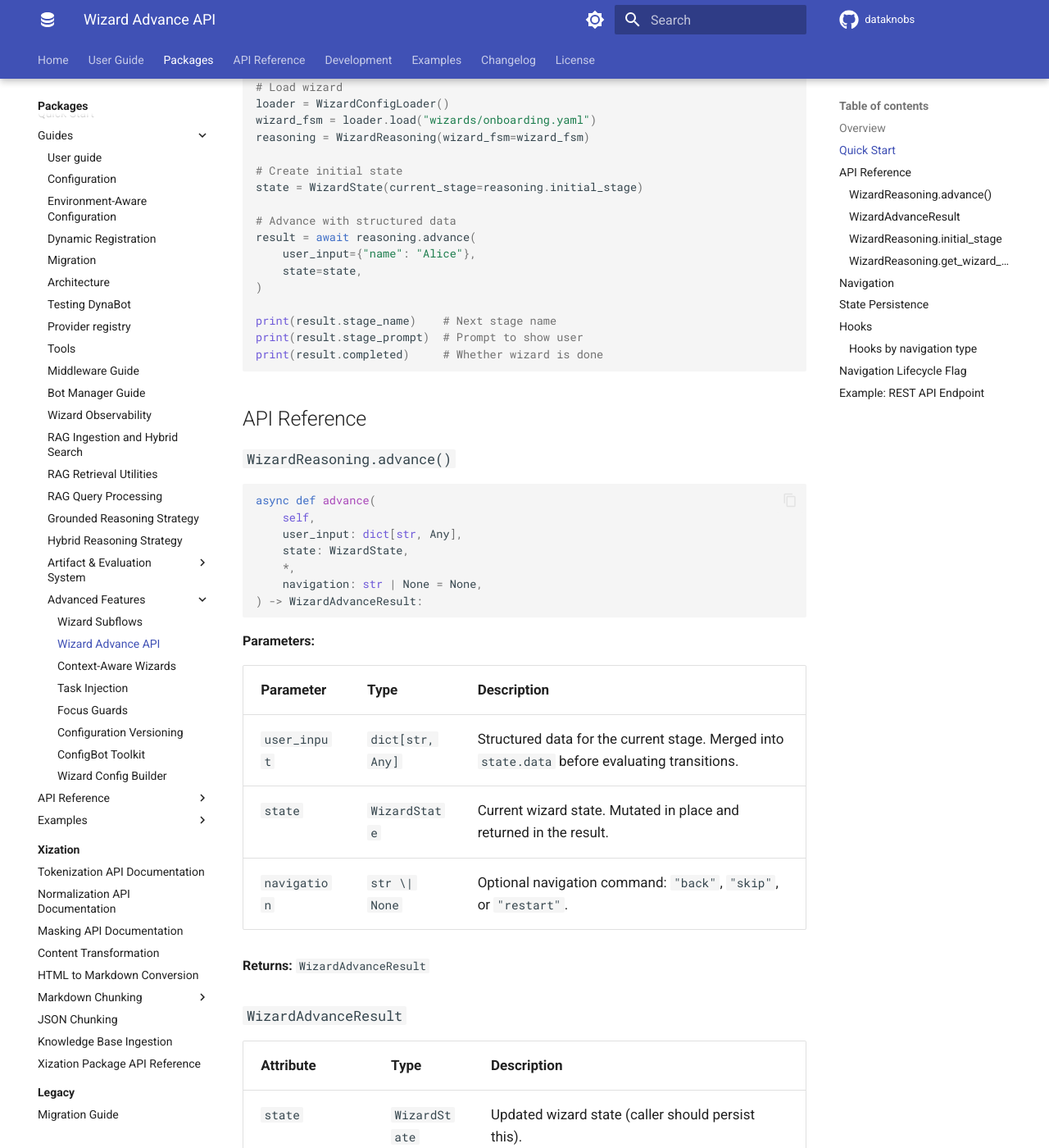
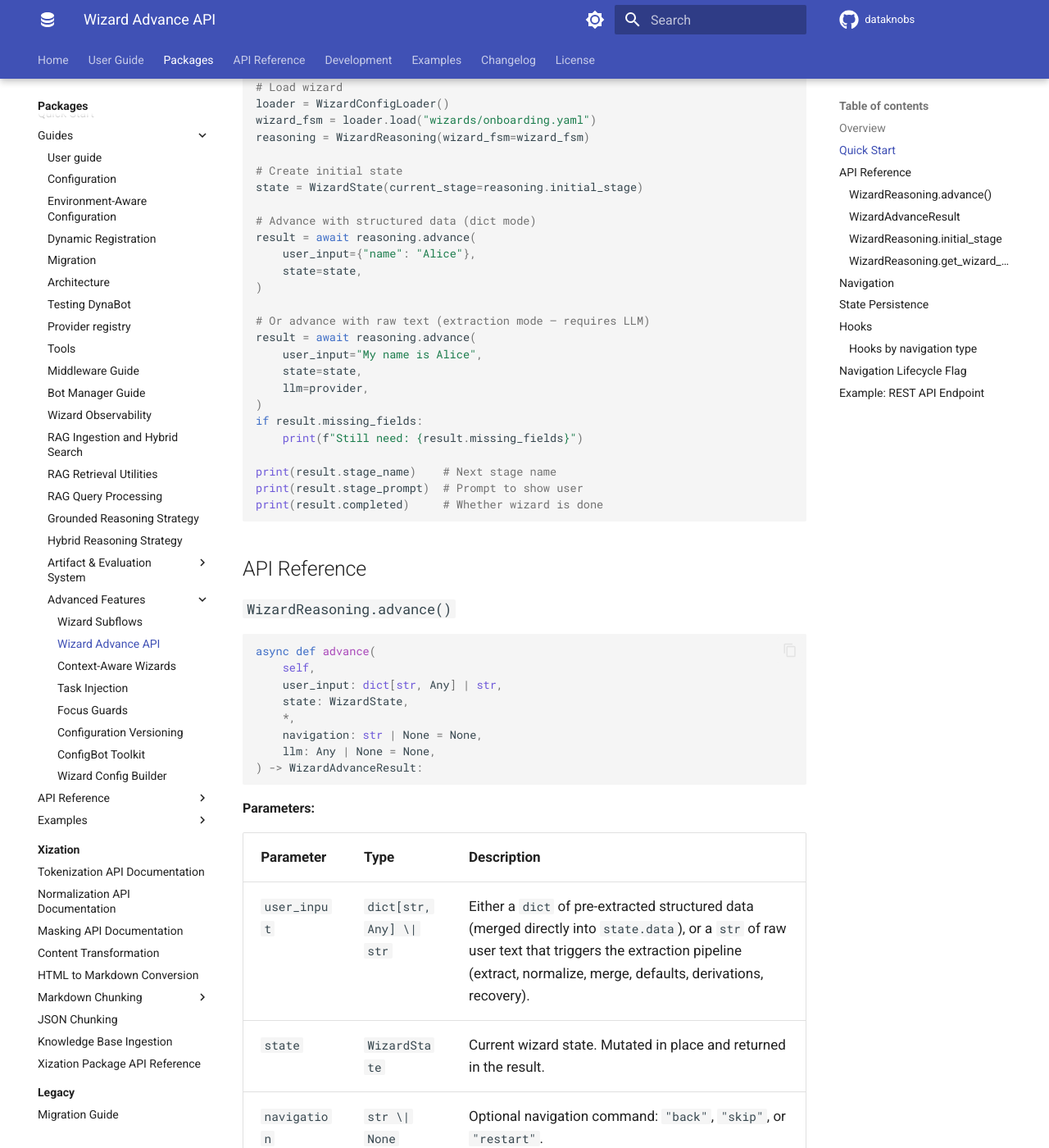
Before and after one commit to KBS-Labs/dataknobs, an MkDocs documentation site: the page built from docs/packages/bots/guides/wizard-advance-api.md, in a window 1280 px wide and 1400 px high, scrolled down 864 px. Shown: the whole window at 82% size. Built offline with MkDocs 1.6.1 and Material for MkDocs 9.7.7, drawn with Linux system fonts in a browser that asks for light colours; comment, search, counter and statistics services are not loaded; some of the changed text lies outside the part shown.

````diff
--- a/docs/packages/bots/guides/wizard-advance-api.md
+++ b/docs/packages/bots/guides/wizard-advance-api.md
@@ -13,7 +13,7 @@ Non-conversational API for advancing wizards without DynaBot, LLM, or Conversati
 | Method | Path | Input | Output |
 |--------|------|-------|--------|
 | `generate()` | Conversational | User message via ConversationManager | LLM response with metadata |
-| `advance()` | Non-conversational | Structured `dict` + `WizardState` | `WizardAdvanceResult` |
+| `advance()` | Non-conversational | Structured `dict` or raw `str` + `WizardState` | `WizardAdvanceResult` |
 
 ## Quick Start
 
@@ -29,11 +29,20 @@ reasoning = WizardReasoning(wizard_fsm=wizard_fsm)
 # Create initial state
 state = WizardState(current_stage=reasoning.initial_stage)
 
-# Advance with structured data
+# Advance with structured data (dict mode)
 result = await reasoning.advance(
     user_input={"name": "Alice"},
     state=state,
 )
+
+# Or advance with raw text (extraction mode — requires LLM)
+result = await reasoning.advance(
+    user_input="My name is Alice",
+    state=state,
+    llm=provider,
+)
+if result.missing_fields:
+    print(f"Still need: {result.missing_fields}")
 
 print(result.stage_name)    # Next stage name
 print(result.stage_prompt)  # Prompt to show user
@@ -47,10 +56,11 @@ print(result.completed)     # Whether wizard is done
 ```python
 async def advance(
     self,
-    user_input: dict[str, Any],
+    user_input: dict[str, Any] | str,
     state: WizardState,
     *,
     navigation: str | None = None,
+    llm: Any | None = None,
 ) -> WizardAdvanceResult:
 ```
 
@@ -58,11 +68,14 @@ async def advance(
 
 | Parameter | Type | Description |
 |-----------|------|-------------|
-| `user_input` | `dict[str, Any]` | Structured data for the current stage. Merged into `state.data` before evaluating transitions. |
+| `user_input` | `dict[str, Any] \| str` | Either a `dict` of pre-extracted structured data (merged directly into `state.data`), or a `str` of raw user text that triggers the extraction pipeline (extract, normalize, merge, defaults, derivations, recovery). |
 | `state` | `WizardState` | Current wizard state. Mutated in place and returned in the result. |
 | `navigation` | `str \| None` | Optional navigation command: `"back"`, `"skip"`, or `"restart"`. |
+| `llm` | `Any \| None` | LLM provider for extraction. Required when `user_input` is a `str` and no `navigation` command is provided. Ignored when `user_input` is a `dict`. |
 
 **Returns:** `WizardAdvanceResult`
+
+**Raises:** `ValueError` if `user_input` is a `str`, `llm` is `None`, and no `navigation` command is provided.
 
 ### `WizardAdvanceResult`
 
@@ -80,6 +93,9 @@ async def advance(
 | `from_stage` | `str \| None` | Stage before the advance (None if no transition). |
 | `auto_advance_messages` | `list[str]` | Rendered templates from auto-advanced intermediate stages. Empty when no auto-advance occurred. |
 | `metadata` | `dict` | Full wizard metadata dict for UI rendering. |
+| `extraction` | `Any \| None` | Extraction result when `advance()` ran with raw text input. `None` when `user_input` was a dict. |
+| `missing_fields` | `set[str] \| None` | Required fields still missing after extraction. `None` when no extraction was performed. |
+| `changed_fields` | `set[str] \| None` | Fields newly set or changed during extraction. `None` when no extraction was performed. |
 
 ### `WizardReasoning.initial_stage`
 
@@ -194,7 +210,7 @@ reasoning: WizardReasoning  # initialized at startup
 
 @app.post("/wizard/advance")
 async def advance_wizard(
-    user_input: dict,
+    user_input: dict | str,
     state: dict,
     navigation: str | None = None,
 ):
@@ -204,6 +220,7 @@ async def advance_wizard(
         user_input=user_input,
         state=wizard_state,
         navigation=navigation,
+        llm=provider if isinstance(user_input, str) else None,
     )
 
     return {
@@ -214,6 +231,8 @@ async def advance_wizard(
         "can_skip": result.can_skip,
         "can_go_back": result.can_go_back,
         "completed": result.completed,
+        "missing_fields": sorted(result.missing_fields) if result.missing_fields else None,
+        "changed_fields": sorted(result.changed_fields) if result.changed_fields else None,
         "state": result.state.to_dict(),
     }
 ```
````
Also changed, not shown: packages/bots/docs/CONFIGURATION.md (+47 -0 lines), packages/bots/docs/WIZARD_ADVANCE_API.md (+24 -5 lines), packages/common/docs/guides/ratelimit.md (+4 -8 lines), 7 other files.
